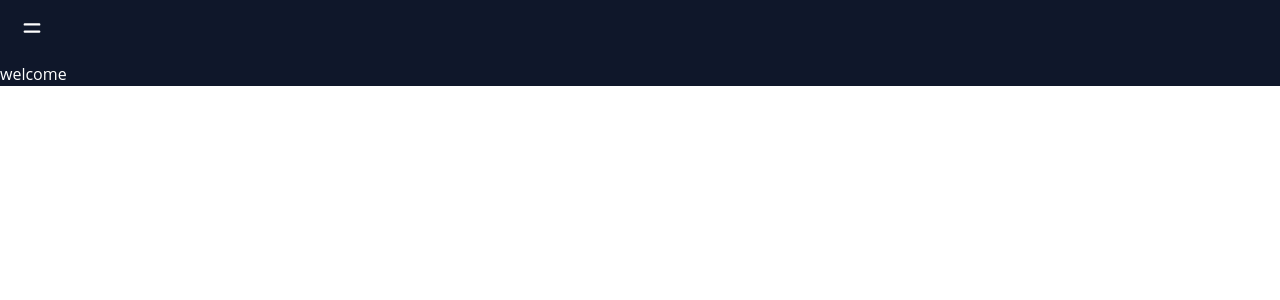
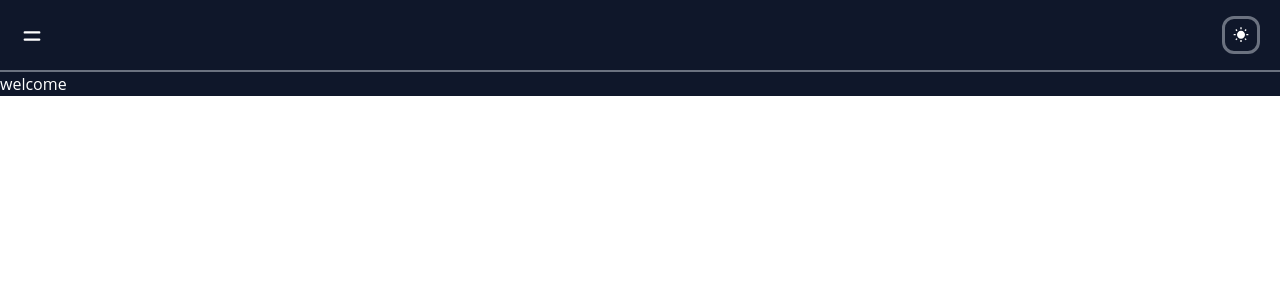
Before and after one commit to nanoweeb/weeblog, a Next.js app: page / in a window 1280 px wide. Shown: the top 300 px of the page. Built offline with nearby package versions, Linux system fonts and the light colour scheme.

Commit message:
adding toggle

```diff
--- a/components/Navbar.js
+++ b/components/Navbar.js
@@ -1,31 +1,53 @@
 import { useState } from "react";
+import { motion } from "framer-motion";
 import { HiMenuAlt4 } from "react-icons/hi";
 import { MdOutlineClose } from "react-icons/md";
-import { BsFillMoonFill } from "react-icons/bs";
+import { MdNightlightRound } from "react-icons/md";
 import { MdWbSunny } from "react-icons/md";
 
 export default function Navbar() {
   const [isOpen, setIsOpen] = useState(false);
+  const [isDark, setIsDark] = useState(false);
+
+  function handlerDark() {
+    setIsDark(!isDark);
+  }
 
   function handlerToggle() {
     setIsOpen(!isOpen);
   }
 
   return (
-    <div className="py-4 border-b-3 px-5 bg-[#0F172A]">
-      <nav>
-        <button onClick={handlerToggle} className="text-2xl">
+    <div className="py-4 w-full border-b-2 px-5 bg-[#0F172A] border-gray-500">
+      <nav className="flex items-start justify-between">
+        <button onClick={handlerToggle} className="text-2xl translate-y-2">
           {isOpen ? <MdOutlineClose /> : <HiMenuAlt4 />}
         </button>
         {isOpen && (
-          <div className="h-screen w-full text-xl text-gray-200 absolute top-10 left-0 px-5 py-10 bg-[#0F172A]">
-            <ul className="space-y-5">
-              <li className="border-b-[1px] py-1 border-gray-500">post</li>
-              <li className="border-b-[1px] py-1 border-gray-500">dashboard</li>
-              <li className="border-b-[1px] py-1 border-gray-500">profile</li>
-            </ul>
+          <div className="h-screen w-full text-xl text-gray-200 relative top-10 left-0 px-5 py-10 bg-[#0F172A]">
+            <motion.div
+              animate={{ y: -100 }}
+              transition={{
+                type: "spring",
+                stiffness: 100,
+                damping: 10,
+              }}
+            >
+              <ul className="space-y-5 absolute top-20 -left-5">
+                <li className="py-1 border-b-2 ">profile</li>
+                <li className="py-1 border-b-2">dashboard</li>
+                <li className="py-1 border-b-2">post</li>
+              </ul>
+            </motion.div>
           </div>
         )}
+
+        <button
+          onClick={handlerDark}
+          className="border-[3px] border-gray-500 p-2 rounded-xl"
+        >
+          {isDark ? <MdNightlightRound /> : <MdWbSunny />}
+        </button>
       </nav>
     </div>
   );
```
